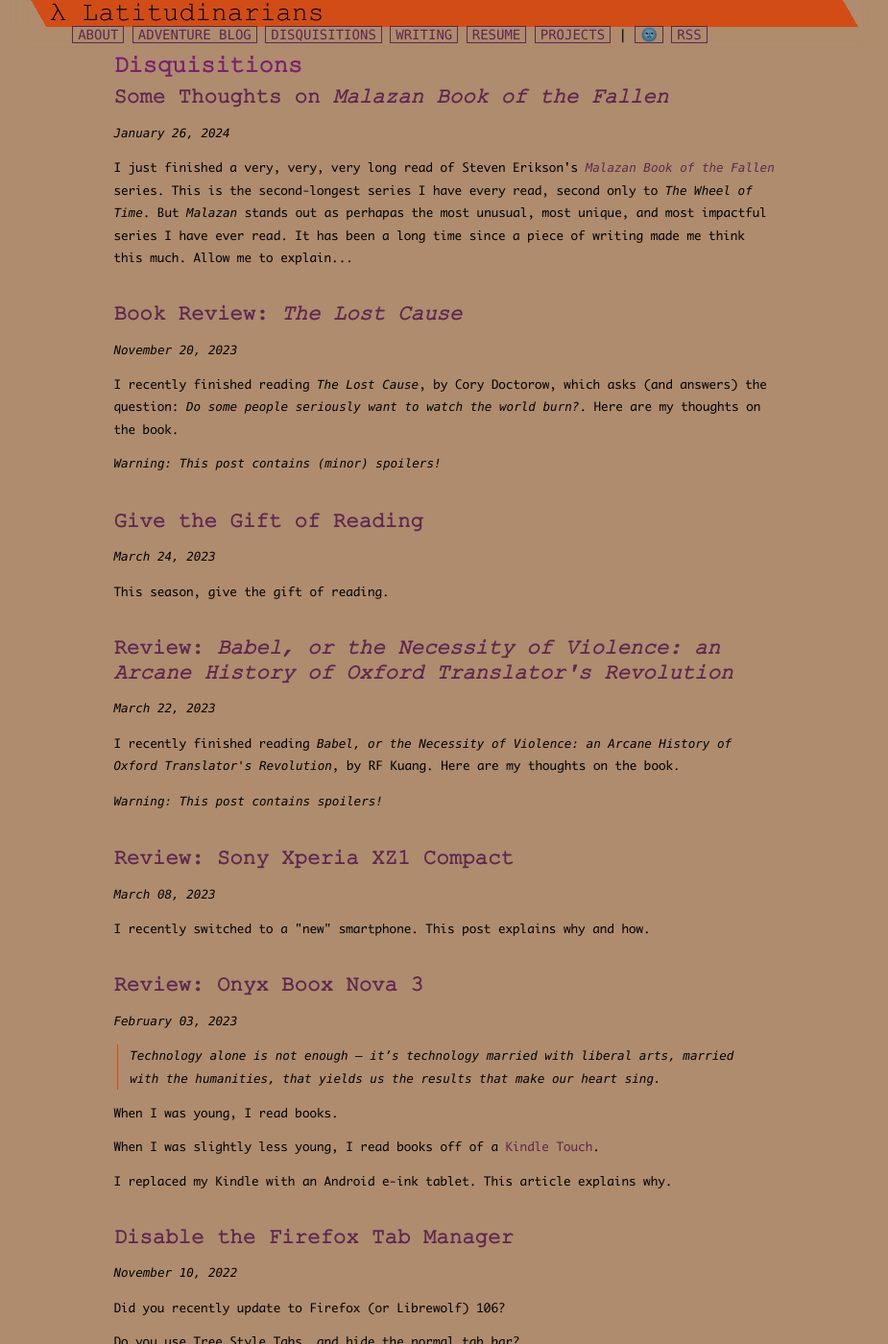
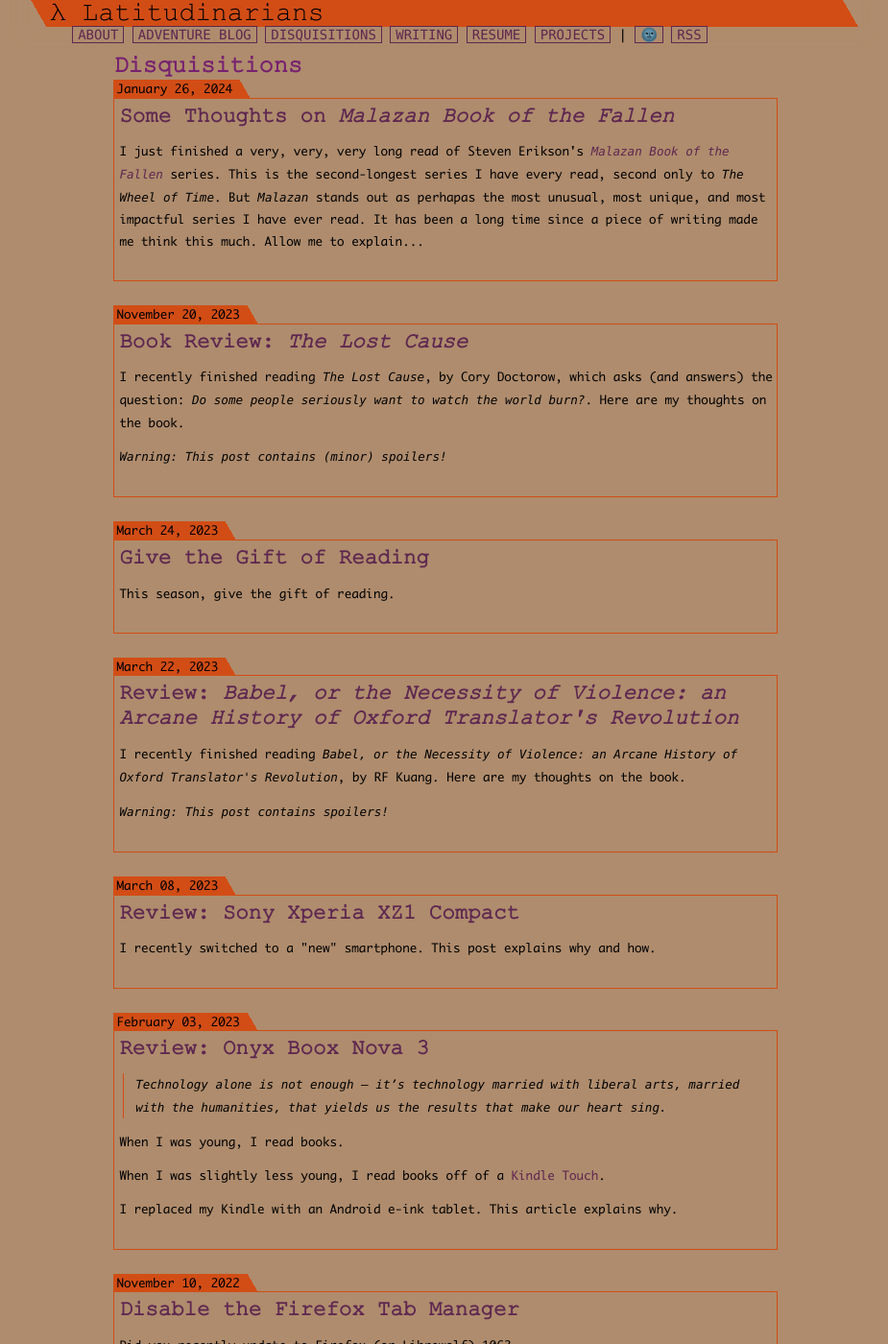
Before and after one commit to nathan-contino/nathan-contino.github.io, a Jekyll site: the page built from _pages/techblog.html, in a window 1280 px wide and 1400 px high. Shown: the whole window at 96% size, without its empty margins (176-1101 px from the left). Built offline with Jekyll 4.4.1, drawn with Linux system fonts in a browser that asks for light colours; some of the changed text lies outside the part shown.

Commit message:
Make blog post list more visually appealing and easier to distinguish individual posts

```diff
--- a/_pages/techblog.html
+++ b/_pages/techblog.html
@@ -7,13 +7,12 @@ permalink: /techblog/
   <div class="blog-posts">
     {% for post in site.posts %}
       {% if post.categories contains "techblog" %}
-        <div class="blog-post spacing">
+        <slant>
+        <blog-date><p>{{ post.date | date: '%B %d, %Y' }}</p></blog-date>
+        </slant>
+        <div class="blog-post">
           <h2><a href="{{ post.url }}">{{ post.title }}</a></h2>
           <p class="summary">
-            {{ post.category }}
-            <span class="date">
-              <i>{{ post.date | date: '%B %d, %Y' }}</i>
-            </span>
           </p>
           {{ post.excerpt }}
           <br>
--- a/_stylesheets/lite.css
+++ b/_stylesheets/lite.css
@@ -530,11 +530,39 @@ nav {
 
 /* no style links -- used for nav header */
 a.nostyle:link {
-    text-decoration: inherit;
-    color: inherit;
+  text-decoration: inherit;
+  color: inherit;
 }
 
 a.nostyle:visited {
-    text-decoration: inherit;
-    color: inherit;
+  text-decoration: inherit;
+  color: inherit;
 }
+
+.blog-post {
+  border: 1px solid var(--mainalternative);
+  padding-left: 5px;
+  padding-bottom: 0px;
+  margin-bottom: 25px;
+}
+
+blog-date {
+  display: flex;
+}
+
+blog-date > p {
+  background-color: var(--mainalternative);
+  line-height: 1em;
+  margin-top: 0px;
+  margin-bottom: 0px;
+  padding: 3px;
+}
+
+blog-date::after {
+  content: ' ';
+  background-image: linear-gradient(60deg,
+    var(--mainalternative) 10% 50%,
+    var(--bg) 50% 100%
+  );
+  flex: 0 20px;
+}
```
Also changed, not shown: _pages/blog.html (+4 -5 lines).
